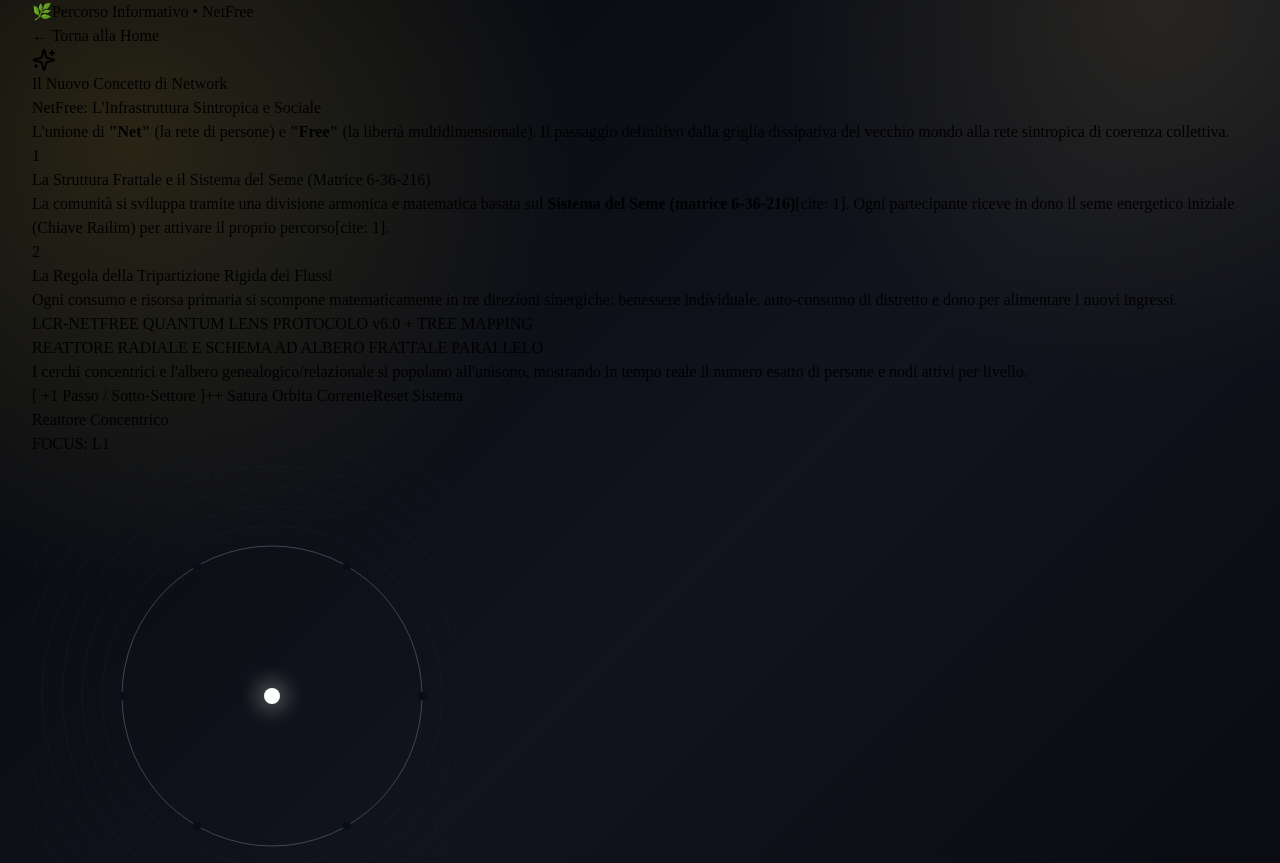
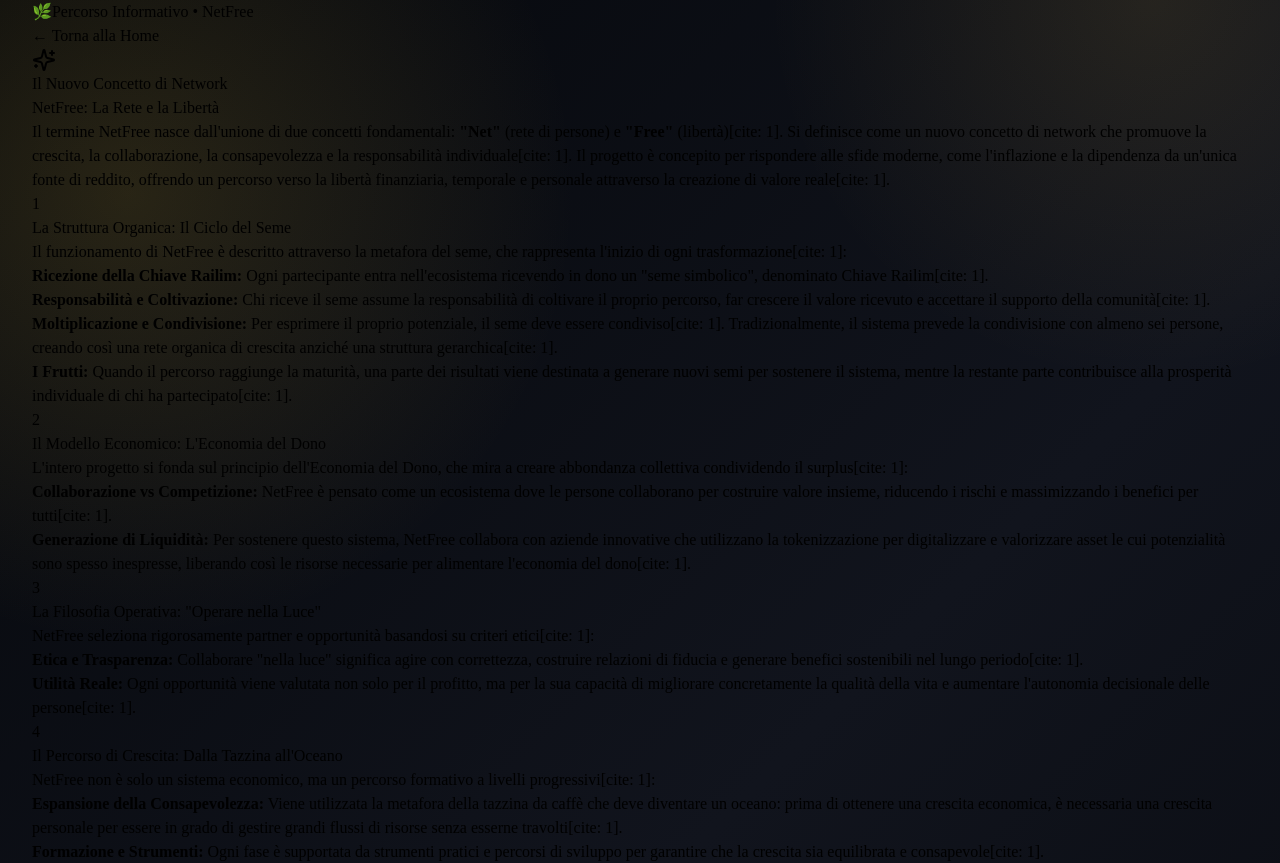
Before and after one commit to railim45-maker/LCR-Netfree-RWA, a React (Vite) app in the folder client/: page /privato/netfree in a window 1280 px wide. Shown: the top 863 px of the page. Built offline with nearby package versions, Linux system fonts and the light colour scheme.

Commit message:
Revise content for clarity on NetFree concept
Updated various sections to clarify the concept of NetFree, including changes to headings, descriptions, and bullet points to better explain the philosophy and operational model.

```diff
--- a/client/src/pages/NetFreeDeepDive.tsx
+++ b/client/src/pages/NetFreeDeepDive.tsx
@@ -81,40 +81,82 @@ export default function NetFreeDeepDive() {
             <Sparkles className="w-3.5 h-3.5 text-emerald-600" /> Il Nuovo Concetto di Network
           </div>
           <h1 className="text-3xl md:text-5xl font-bold font-serif text-stone-900 leading-tight">
-            NetFree: L'Infrastruttura Sintropica e Sociale
+            NetFree: La Rete e la Libertà
           </h1>
           <p className="text-base md:text-lg text-stone-600 max-w-2xl mx-auto leading-relaxed font-light">
-            L'unione di <strong>"Net"</strong> (la rete di persone) e <strong>"Free"</strong> (la libertà multidimensionale). Il passaggio definitivo dalla griglia dissipativa del vecchio mondo alla rete sintropica di coerenza collettiva.
+            Il termine NetFree nasce dall'unione di due concetti fondamentali: <strong>"Net"</strong> (rete di persone) e <strong>"Free"</strong> (libertà)[cite: 1]. Si definisce come un nuovo concetto di network che promuove la crescita, la collaborazione, la consapevolezza e la responsabilità individuale[cite: 1]. Il progetto è concepito per rispondere alle sfide moderne, come l'inflazione e la dipendenza da un'unica fonte di reddito, offrendo un percorso verso la libertà finanziaria, temporale e personale attraverso la creazione di valore reale[cite: 1].
           </p>
         </div>
 
-        {/* CORPO DELL'APPROFONDIMENTO: LE LOGICHE STRUTTURALI */}
+        {/* CORPO DELL'APPROFONDIMENTO: PILASTRI ORIGINARI */}
         <div className="rounded-3xl border border-stone-200/90 bg-white/95 backdrop-blur-xl p-8 md:p-12 shadow-xl space-y-10">
 
+          {/* 1. LA STRUTTURA ORGANICA */}
           <div className="space-y-3">
             <div className="flex items-center gap-3">
               <span className="w-8 h-8 rounded-full bg-emerald-50 text-emerald-800 border border-emerald-200 flex items-center justify-center font-bold text-xs font-mono">1</span>
-              <h3 className="text-xl font-bold font-serif text-stone-900">La Struttura Frattale e il Sistema del Seme (Matrice 6-36-216)</h3>
+              <h3 className="text-xl font-bold font-serif text-stone-900">La Struttura Organica: Il Ciclo del Seme</h3>
             </div>
             <p className="text-stone-600 leading-relaxed pl-11 text-sm md:text-base font-light">
-              La comunità si sviluppa tramite una divisione armonica e matematica basata sul <strong>Sistema del Seme (matrice 6-36-216)</strong>[cite: 1]. Ogni partecipante riceve in dono il seme energetico iniziale (Chiave Railim) per attivare il proprio percorso[cite: 1].
+              Il funzionamento di NetFree è descritto attraverso la metafora del seme, che rappresenta l'inizio di ogni trasformazione[cite: 1]:
             </p>
+            <ul className="space-y-2 pl-11 text-sm md:text-base text-stone-600 list-disc list-inside font-light">
+              <li><strong>Ricezione della Chiave Railim:</strong> Ogni partecipante entra nell'ecosistema ricevendo in dono un "seme simbolico", denominato Chiave Railim[cite: 1].</li>
+              <li><strong>Responsabilità e Coltivazione:</strong> Chi riceve il seme assume la responsabilità di coltivare il proprio percorso, far crescere il valore ricevuto e accettare il supporto della comunità[cite: 1].</li>
+              <li><strong>Moltiplicazione e Condivisione:</strong> Per esprimere il proprio potenziale, il seme deve essere condiviso[cite: 1]. Tradizionalmente, il sistema prevede la condivisione con almeno sei persone, creando così una rete organica di crescita anziché una struttura gerarchica[cite: 1].</li>
+              <li><strong>I Frutti:</strong> Quando il percorso raggiunge la maturità, una parte dei risultati viene destinata a generare nuovi semi per sostenere il sistema, mentre la restante parte contribuisce alla prosperità individuale di chi ha partecipato[cite: 1].</li>
+            </ul>
           </div>
 
+          {/* 2. IL MODELLO ECONOMICO */}
           <div className="space-y-3">
             <div className="flex items-center gap-3">
               <span className="w-8 h-8 rounded-full bg-emerald-50 text-emerald-800 border border-emerald-200 flex items-center justify-center font-bold text-xs font-mono">2</span>
-              <h3 className="text-xl font-bold font-serif text-stone-900">La Regola della Tripartizione Rigida dei Flussi</h3>
+              <h3 className="text-xl font-bold font-serif text-stone-900">Il Modello Economico: L'Economia del Dono</h3>
             </div>
             <p className="text-stone-600 leading-relaxed pl-11 text-sm md:text-base font-light">
-              Ogni consumo e risorsa primaria si scompone matematicamente in tre direzioni sinergiche: benessere individuale, auto-consumo di distretto e dono per alimentare i nuovi ingressi.
+              L'intero progetto si fonda sul principio dell'Economia del Dono, che mira a creare abbondanza collettiva condividendo il surplus[cite: 1]:
             </p>
+            <ul className="space-y-2 pl-11 text-sm md:text-base text-stone-600 list-disc list-inside font-light">
+              <li><strong>Collaborazione vs Competizione:</strong> NetFree è pensato come un ecosistema dove le persone collaborano per costruire valore insieme, riducendo i rischi e massimizzando i benefici per tutti[cite: 1].</li>
+              <li><strong>Generazione di Liquidità:</strong> Per sostenere questo sistema, NetFree collabora con aziende innovative che utilizzano la tokenizzazione per digitalizzare e valorizzare asset le cui potenzialità sono spesso inespresse, liberando così le risorse necessarie per alimentare l'economia del dono[cite: 1].</li>
+            </ul>
+          </div>
+
+          {/* 3. LA FILOSOFIA OPERATIVA */}
+          <div className="space-y-3">
+            <div className="flex items-center gap-3">
+              <span className="w-8 h-8 rounded-full bg-emerald-50 text-emerald-800 border border-emerald-200 flex items-center justify-center font-bold text-xs font-mono">3</span>
+              <h3 className="text-xl font-bold font-serif text-stone-900">La Filosofia Operativa: "Operare nella Luce"</h3>
+            </div>
+            <p className="text-stone-600 leading-relaxed pl-11 text-sm md:text-base font-light">
+              NetFree seleziona rigorosamente partner e opportunità basandosi su criteri etici[cite: 1]:
+            </p>
+            <ul className="space-y-2 pl-11 text-sm md:text-base text-stone-600 list-disc list-inside font-light">
+              <li><strong>Etica e Trasparenza:</strong> Collaborare "nella luce" significa agire con correttezza, costruire relazioni di fiducia e generare benefici sostenibili nel lungo periodo[cite: 1].</li>
+              <li><strong>Utilità Reale:</strong> Ogni opportunità viene valutata non solo per il profitto, ma per la sua capacità di migliorare concretamente la qualità della vita e aumentare l'autonomia decisionale delle persone[cite: 1].</li>
+            </ul>
+          </div>
+
+          {/* 4. IL PERCORSO DI CRESCITA */}
+          <div className="space-y-3">
+            <div className="flex items-center gap-3">
+              <span className="w-8 h-8 rounded-full bg-emerald-50 text-emerald-800 border border-emerald-200 flex items-center justify-center font-bold text-xs font-mono">4</span>
+              <h3 className="text-xl font-bold font-serif text-stone-900">Il Percorso di Crescita: Dalla Tazzina all'Oceano</h3>
+            </div>
+            <p className="text-stone-600 leading-relaxed pl-11 text-sm md:text-base font-light">
+              NetFree non è solo un sistema economico, ma un percorso formativo a livelli progressivi[cite: 1]:
+            </p>
+            <ul className="space-y-2 pl-11 text-sm md:text-base text-stone-600 list-disc list-inside font-light">
+              <li><strong>Espansione della Consapevolezza:</strong> Viene utilizzata la metafora della tazzina da caffè che deve diventare un oceano: prima di ottenere una crescita economica, è necessaria una crescita personale per essere in grado di gestire grandi flussi di risorse senza esserne travolti[cite: 1].</li>
+              <li><strong>Formazione e Strumenti:</strong> Ogni fase è supportata da strumenti pratici e percorsi di sviluppo per garantire che la crescita sia equilibrata e consapevole[cite: 1].</li>
+            </ul>
           </div>
 
         </div>
 
         {/* ========================================================================= */}
-        {/* DASHBOARD INTERATTIVA Dòppia: QUANTUM LENS MATRIX + SCHEMA AD ALBERO PARALLELO */}
+        {/* DASHBOARD INTERATTIVA DÒPPIA: QUANTUM LENS MATRIX + SCHEMA AD ALBERO PARALLELO */}
         {/* ========================================================================= */}
         <div className="rounded-3xl border border-slate-800 bg-slate-950 p-6 md:p-8 text-slate-100 shadow-2xl space-y-8 relative overflow-hidden">
           <div className="absolute top-0 right-0 w-96 h-96 bg-purple-600/10 rounded-full blur-3xl pointer-events-none" />
@@ -128,7 +170,7 @@ export default function NetFreeDeepDive() {
               REATTORE RADIALE E SCHEMA AD ALBERO FRATTALE PARALLELO
             </h3>
             <p className="text-slate-400 text-xs font-light">
-              I cerchi concentrici e l'albero genealogico/relazionale si popolano all'unisono, mostrando in tempo reale il numero esatto di persone e nodi attivi per livello.
+              I cerchi concentrici e l'albero relazionale si popolano all'unisono, mostrando in tempo reale il numero esatto di persone e nodi attivi per livello.
             </p>
           </div>
 
@@ -258,7 +300,7 @@ export default function NetFreeDeepDive() {
         <div className="p-8 md:p-10 rounded-3xl border border-amber-200/80 bg-gradient-to-br from-amber-50/60 via-white to-emerald-50/30 space-y-4 text-center shadow-lg backdrop-blur-md">
           <h3 className="text-xl font-bold font-serif text-stone-900">In sintesi</h3>
           <p className="text-xs md:text-sm text-stone-600 max-w-xl mx-auto font-light leading-relaxed">
-            NetFree trasforma il successo individuale in uno strumento per il benessere collettivo, alimentando un ciclo virtuoso di abbondanza condivisa[cite: 1].
+            NetFree è pensato come una visione filantropica che trasforma il successo individuale in uno strumento per il benessere collettivo, alimentando un ciclo virtuoso di abbondanza condivisa[cite: 1].
           </p>
           <div className="pt-2">
             <Link href="/privato/economia-dono">
```
